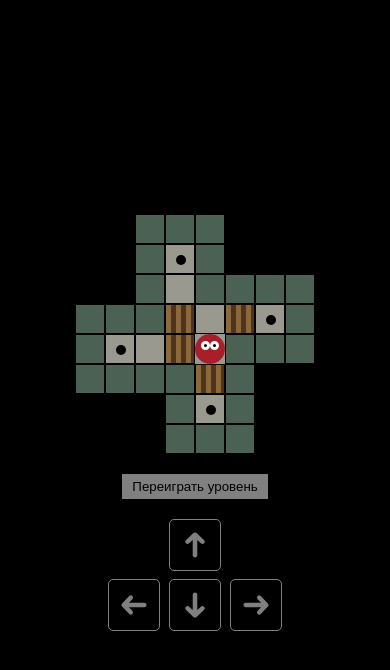
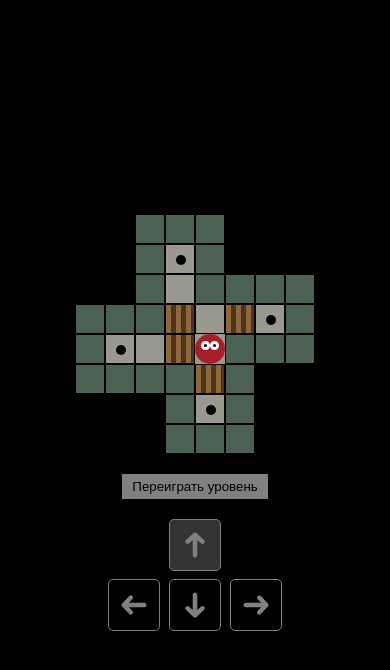
Before and after one commit to sergdevguy/react-boxmen-game, a React (Create React App) app: page / in a window 390 px wide. In both pictures the pointer is over the element 195 px from the left and 544 px from the top of the page. Shown: the top 670 px of the page. Built offline with nearby package versions, Linux system fonts and the light colour scheme.

Commit message:
Add hover style for mobile buttons

```diff
--- a/src/App.module.scss
+++ b/src/App.module.scss
@@ -211,6 +211,10 @@ $color-box-2: #50331b;
                 border: 1px solid gray;
                 border-radius: 5px;
 
+                &:hover {
+                    background: rgba(255,255,255,.2);
+                }
+
                 svg {
                     width: 60px;
                     height: 60px;
```
